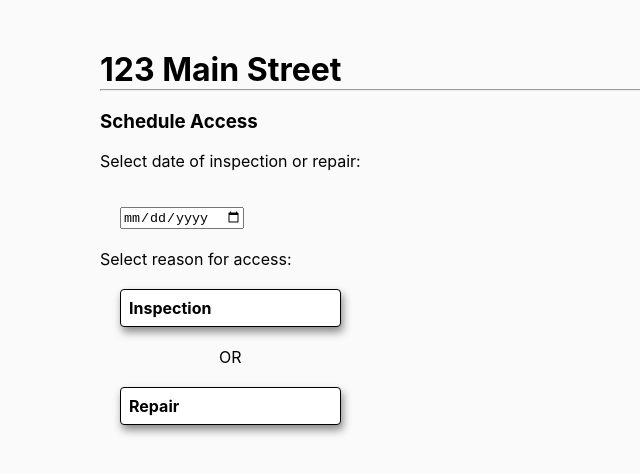
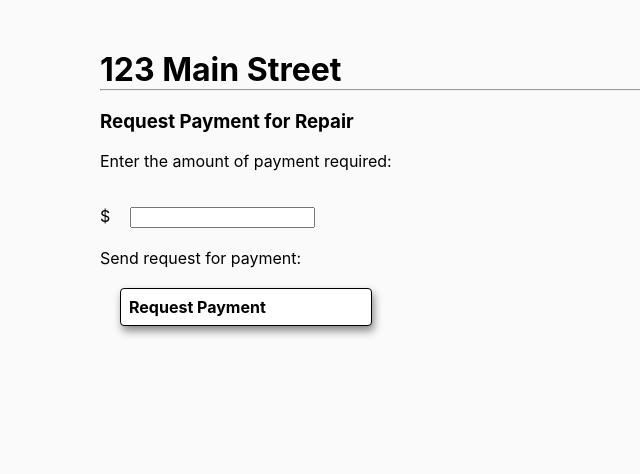
Before and after one commit to stephen-pon/ourterms, a React (Create React App) app: page /lease/1/payment in a window 1280 px wide. Shown: the top 474 px of the page, without its empty margins (0-640 px from the left). Built offline with nearby package versions, Linux system fonts and the light colour scheme.

Commit message:
configured email sending for request payment

```diff
--- a/src/components/Lease/LeaseActions/LeasePayment/LeasePayment.js
+++ b/src/components/Lease/LeaseActions/LeasePayment/LeasePayment.js
@@ -46,7 +46,7 @@ var template_params = {
 }
 
 var service_id = "sendgrid";
-var template_id = "schedule_inspection_for_repair";
+var template_id = "request_payment_for_repair";
 var user_id = "user_tdARssLzpl5W9N1I4lxwu";
 
 class LeasePayment extends PureComponent {
@@ -56,7 +56,7 @@ class LeasePayment extends PureComponent {
         .then(function(response) {
            console.log('SUCCESS!', response.status, response.text);
            alert('An access scheduling notice was emailed to your tenant.');
-           window.location.href = '/lease/{id}'; /* FIX THIS */
+           // window.location.href = '/lease/{id}'; /* FIX THIS */
         }, function(err) {
            console.log('FAILED...', err);
         });
@@ -76,13 +76,11 @@ class LeasePayment extends PureComponent {
           <hr className={classes.hr}></hr>
           <div className={classes.container + ' ' + classes.border}>
             <div className={classes.card}>
-              <h3>Schedule Access</h3>
-              <div>Select date of inspection or repair:</div><p></p>
-              <input style={{ margin: 20 }} type='date'></input>
-              <div>Select reason for access:</div><p></p>
-              <div className={classes.button} style={{ backgroundColor: 'white' }} onClick={this.confirmAction}>Inspection</div>
-              <center>OR</center>
-              <div className={classes.button} style={{ backgroundColor: 'white' }} onClick={this.confirmAction}>Repair</div>
+              <h3>Request Payment for Repair</h3>
+              <div>Enter the amount of payment required:</div><p></p>
+              $<input style={{ margin: 20 }} type='number' step='0.01'></input>
+              <div>Send request for payment:</div><p></p>
+              <div className={classes.button} style={{ backgroundColor: 'white' }} onClick={this.confirmAction}>Request Payment</div>
             </div>
           </div>
         </div>
```
